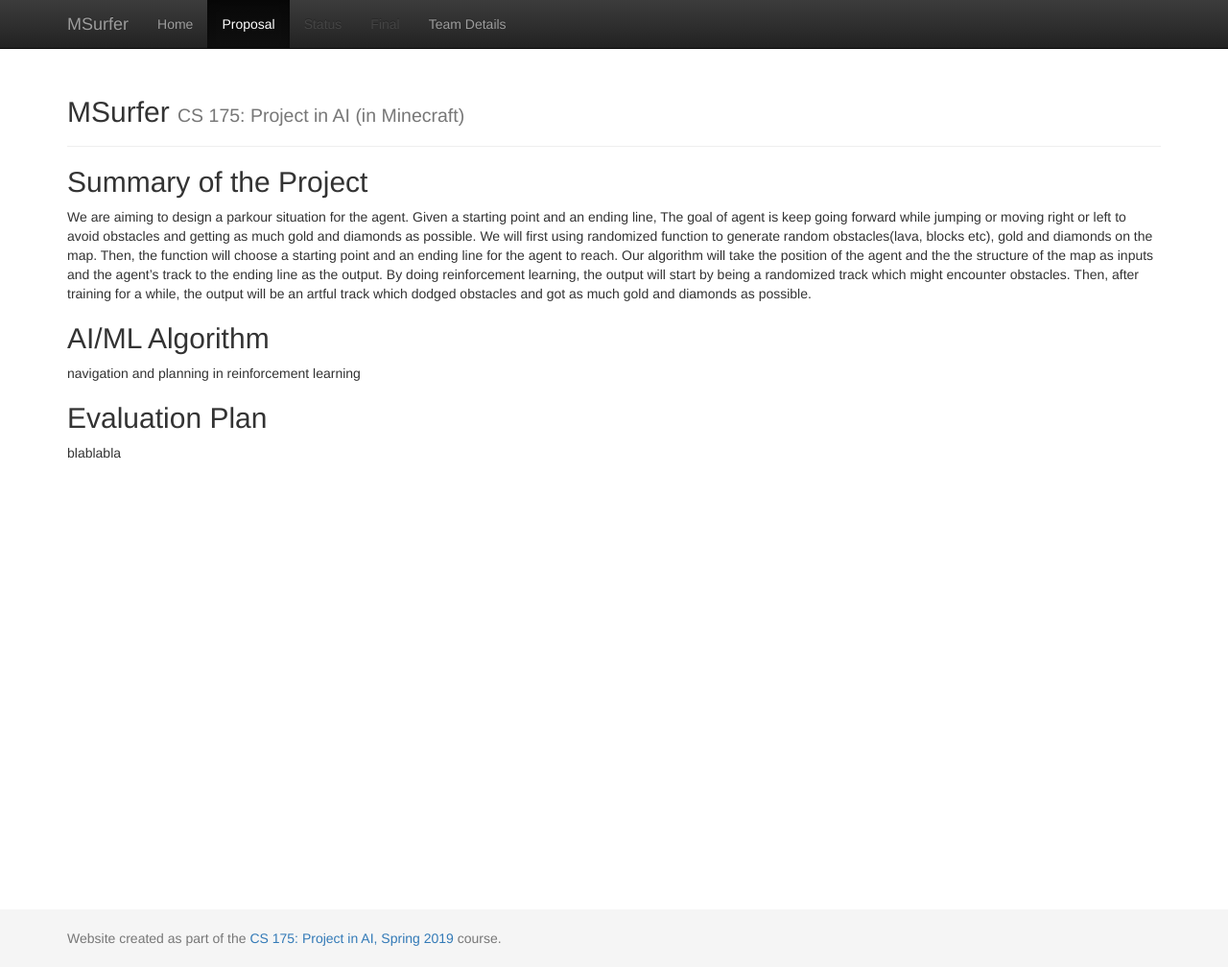
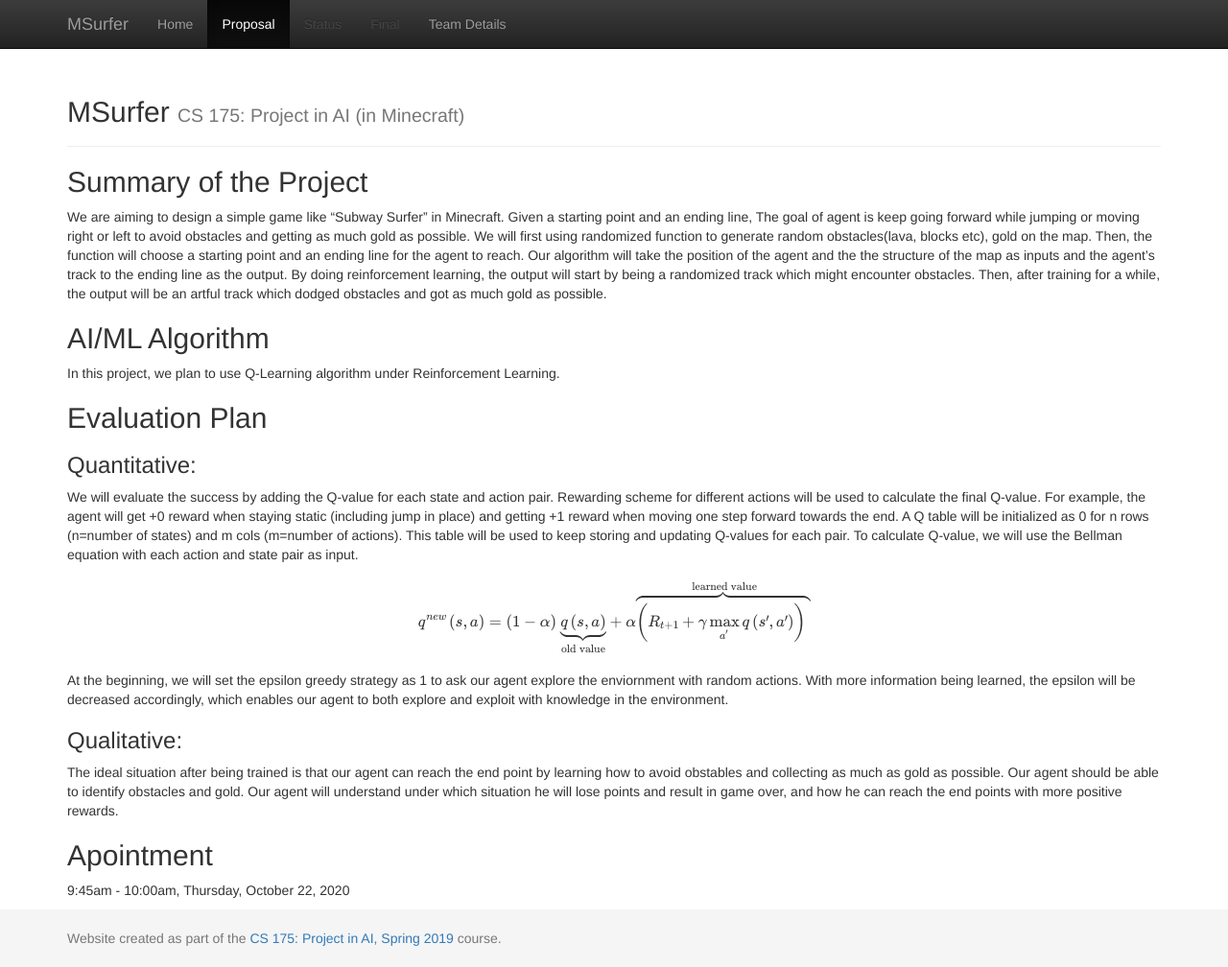
Before and after one commit to jacksujingcheng/MSurf, a Jekyll site: the page built from docs/proposal.md, in a window 1280 px wide and 1008 px high. Shown: the whole window at 96% size. Built offline with Jekyll 4.4.1, drawn with Linux system fonts in a browser that asks for light colours; our own code applies the rules of GitHub Pages for plain Markdown files; formulas are drawn with MathJax 3.

Commit message:
Update proposal.md

```diff
--- a/docs/proposal.md
+++ b/docs/proposal.md
@@ -1,12 +1,24 @@
-
 ## Summary of the Project
 
-We are aiming to design a parkour situation for the agent. Given a starting point and an ending line, The goal of agent is keep going forward while jumping or moving right or left to avoid obstacles and getting as much gold and diamonds as possible. We will first using randomized function to generate random obstacles(lava, blocks etc), gold and diamonds on the map. Then, the function will choose a starting point and an ending line for the agent to reach. Our algorithm will take the position of the agent and the the structure of the map as inputs and the agent's track to the ending line as the output. By doing reinforcement learning, the output will start by being a randomized track which might encounter obstacles. Then, after training for a while, the output will be an artful track which dodged obstacles and got as much gold and diamonds as possible.
+We are aiming to design a simple game like "Subway Surfer" in Minecraft. Given a starting point and an ending line, The goal of agent is keep going forward while jumping or moving right or left to avoid obstacles and getting as much gold as possible. We will first using randomized function to generate random obstacles(lava, blocks etc), gold on the map. Then, the function will choose a starting point and an ending line for the agent to reach. Our algorithm will take the position of the agent and the the structure of the map as inputs and the agent's track to the ending line as the output. By doing reinforcement learning, the output will start by being a randomized track which might encounter obstacles. Then, after training for a while, the output will be an artful track which dodged obstacles and got as much gold as possible.
 
 ## AI/ML Algorithm
 
-navigation and planning in reinforcement learning
+In this project, we plan to use Q-Learning algorithm under Reinforcement Learning.
+
 
 ## Evaluation Plan
 
-blablabla
+### Quantitative:
+We will evaluate the success by adding the Q-value for each state and action pair. Rewarding scheme for different actions will be used to calculate the final Q-value. For example, the agent will get +0 reward when staying static (including jump in place) and getting +1 reward when moving one step forward towards the end. A Q table will be initialized as 0 for n rows (n=number of states) and m cols (m=number of actions). This table will be used to keep storing and updating Q-values for each pair. To calculate Q-value, we will use the Bellman equation with each action and state pair as input.
+
+$$ q^{new}\left( s,a\right) =\left( 1-\alpha \right) ~\underset{\text{old value} }{\underbrace{q\left( s,a\right) }\rule[-0.05in]{0in}{0.2in} \rule[-0.05in]{0in}{0.2in}\rule[-0.1in]{0in}{0.3in}}+\alpha \overset{\text{ learned value}}{\overbrace{\left(R_{t+1}+\gamma \max_{a^{^{\prime }}}q\left( s^{\prime },a^{\prime }\right) \right) }} $$
+
+At the beginning, we will set the epsilon greedy strategy as 1 to ask our agent explore the enviornment with random actions. With more information being learned, the epsilon will be decreased accordingly, which enables our agent to both explore and exploit with knowledge in the environment.
+
+### Qualitative:
+The ideal situation after being trained is that our agent can reach the end point by learning how to avoid obstables and collecting as much as gold as possible. Our agent should be able to identify obstacles and gold. Our agent will understand under which situation he will lose points and result in game over, and how he can reach the end points with more positive rewards.
+
+## Apointment
+
+9:45am - 10:00am, Thursday, October 22, 2020
```
